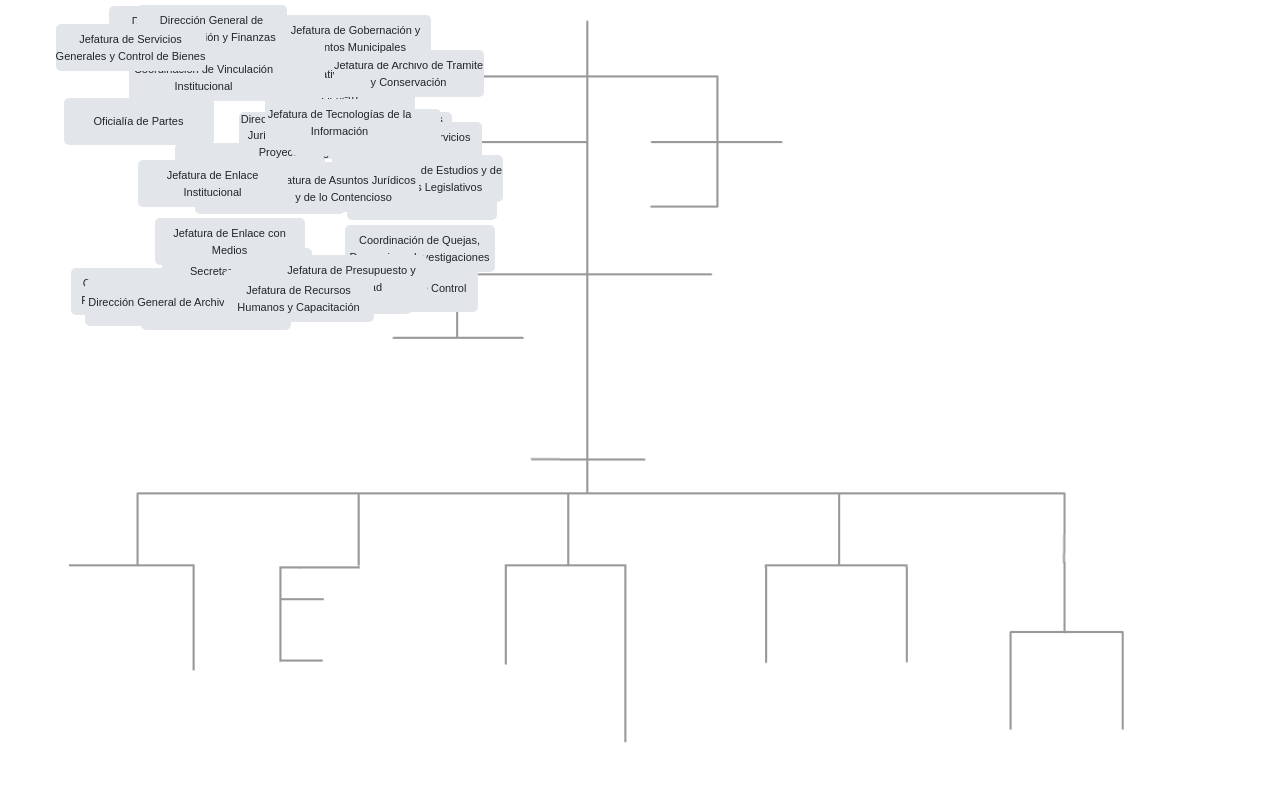
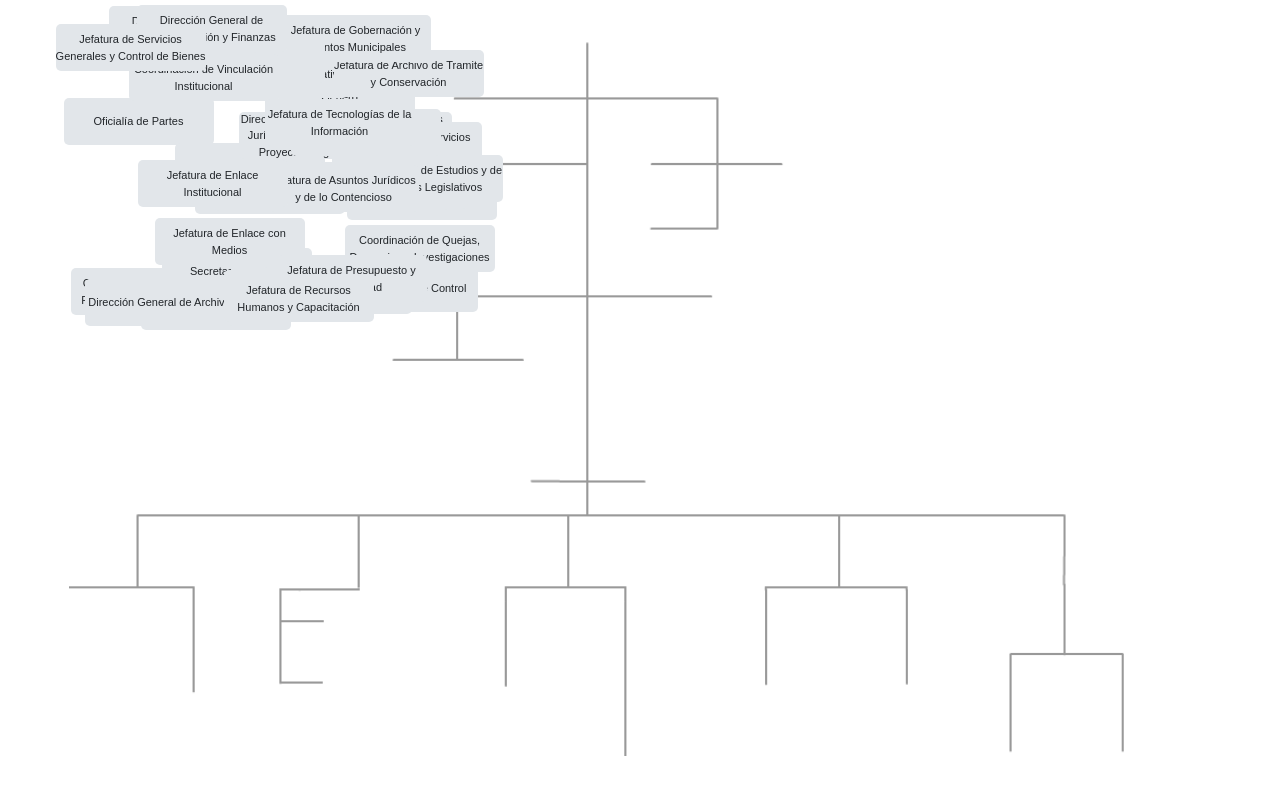
Before and after one commit to eduherrodp/organigrama, a PHP site: page / in a window 1280 px wide. Run offline with PHP 8.4, Linux system fonts and the light colour scheme; data comes from the database, SQL or seed files in the repository; some libraries are stand-ins or nearby versions.

Commit message:
css background

```diff
--- a/css/style.css
+++ b/css/style.css
@@ -19,7 +19,8 @@
 }
 .organigrama {
     background-image: url(../img/organigrama-32.png);
-    background-position: center;
+    background-position-x: center;
+    background-position-y: top;
     height: 756px;
     width: 1173px;
     background-size: auto 100vh;
```
